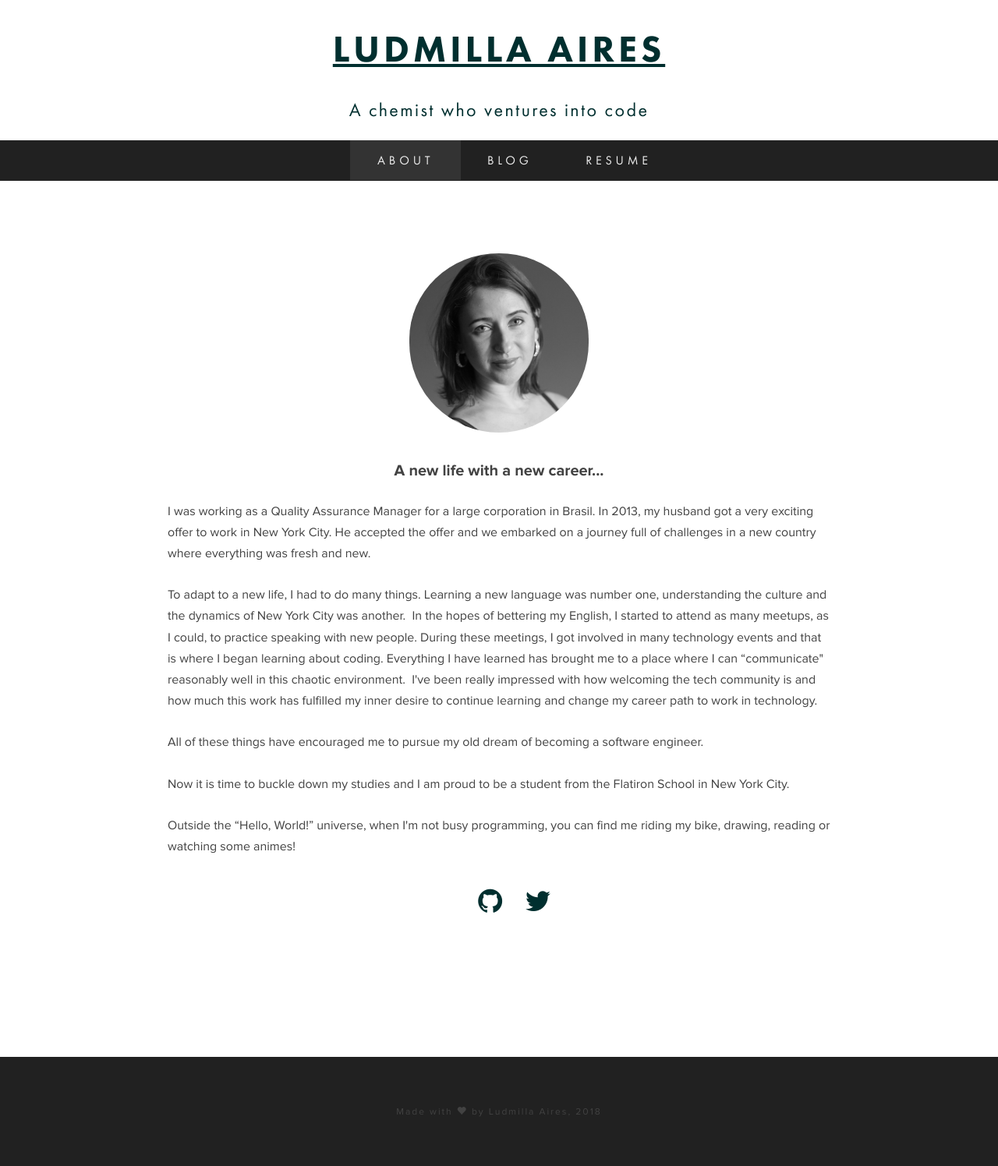
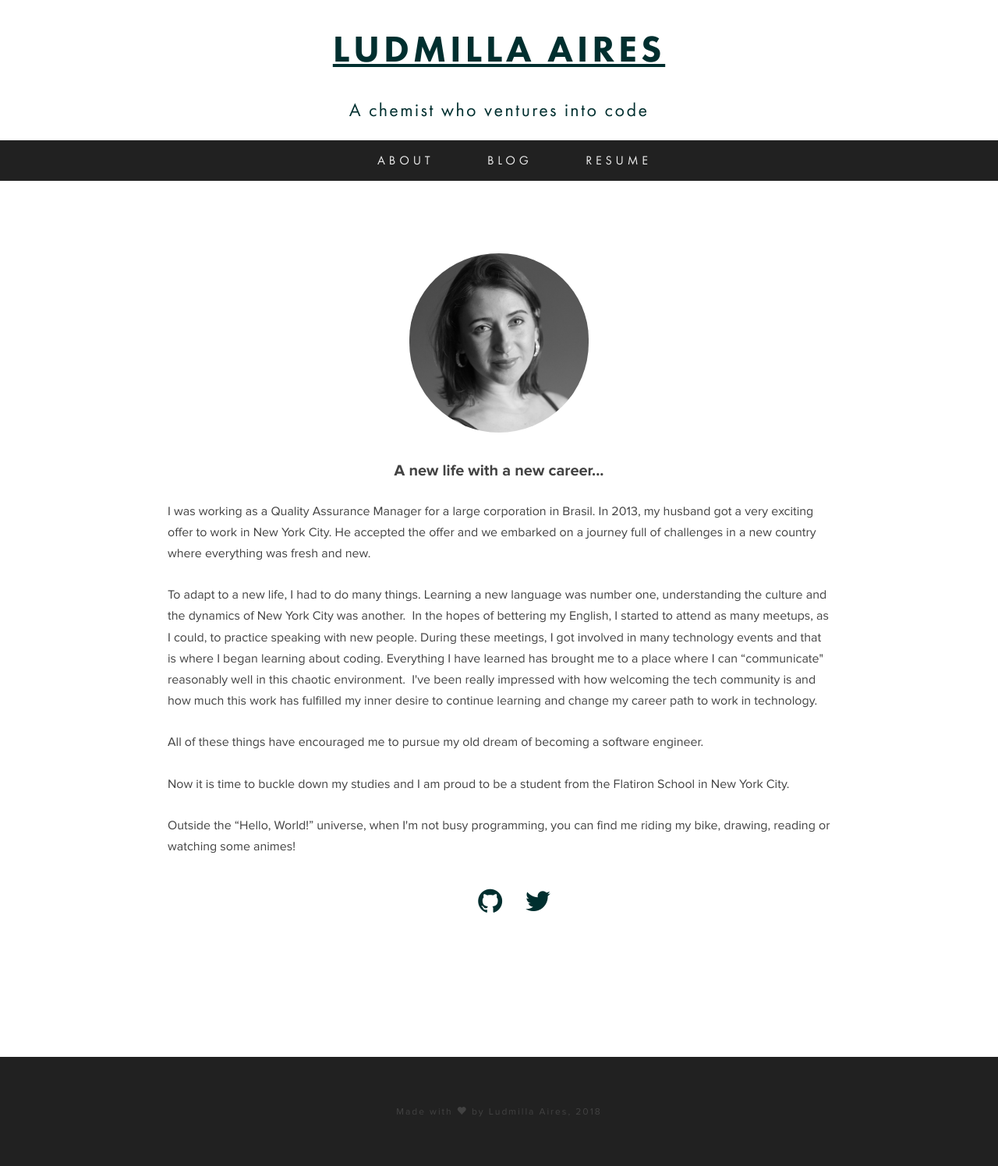
Before and after one commit to ludaires/ludaires.github.io, a Jekyll site: the page built from index.html, in a window 1280 px wide. Shown: the whole page at 78% size. Built offline with Jekyll 4.4.1, drawn with Linux system fonts in a browser that asks for light colours; nearby versions of some CDN libraries.

Commit message:
remove class active from header <about>.

```diff
--- a/_includes/header.html
+++ b/_includes/header.html
@@ -3,7 +3,8 @@
   <p>A chemist who ventures into code</p>
   <nav>
     <ul>
-    <li class="active"><a href="/index.html">About</a></li>
+      <!-- <li class="active"><a href="/index.html">About</a></li> -->
+      <li><a href="/index.html">About</a></li>
       <li><a href="/blog.html">Blog</a></li>
       <li><a href="pdf/ludmilla-aires-negri-resume.pdf">Resume</a></li>
     </ul>
```
